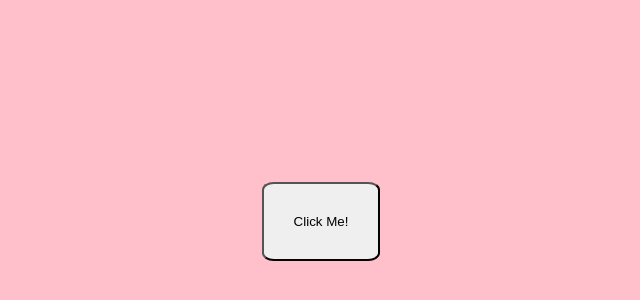
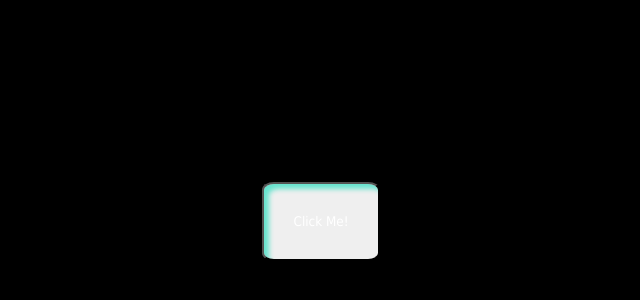
Before and after one commit to Priyankakondreddi/rainbow, a plain HTML site: page index.html in a window 1280 px wide. Shown: the part 168-468 px from the top of the page, without its empty margins (319-959 px from the left). Drawn offline with Linux system fonts and the light colour scheme.

Commit message:
Add files via upload

```diff
--- a/index.html
+++ b/index.html
@@ -13,16 +13,19 @@
         margin-top: 150px;
         padding:200px;
     }
+    button{
+        box-shadow:5px 5px 5px rgb(103, 227, 206) inset;
+    }
 
 </style>
 <body>
-    <button style="padding:30px;border-radius:10%;color:black">Click Me!</button>
+    <button style="padding:30px;border-radius:10%;color:white;font-family:tahoma;">Click Me!</button>
 </body>
 <script>
     const button=document.querySelector("button");
     const body=document.querySelector("body");
     const color=['violet','indigo','blue','green','brown','orange','red'];
-    body.style.backgroundColor='pink';
+    body.style.backgroundColor='black';
     document.addEventListener('click',function(){
            const colorIndex=parseInt(Math.random()*color.length);
            body.style.backgroundColor=color[colorIndex];
```
